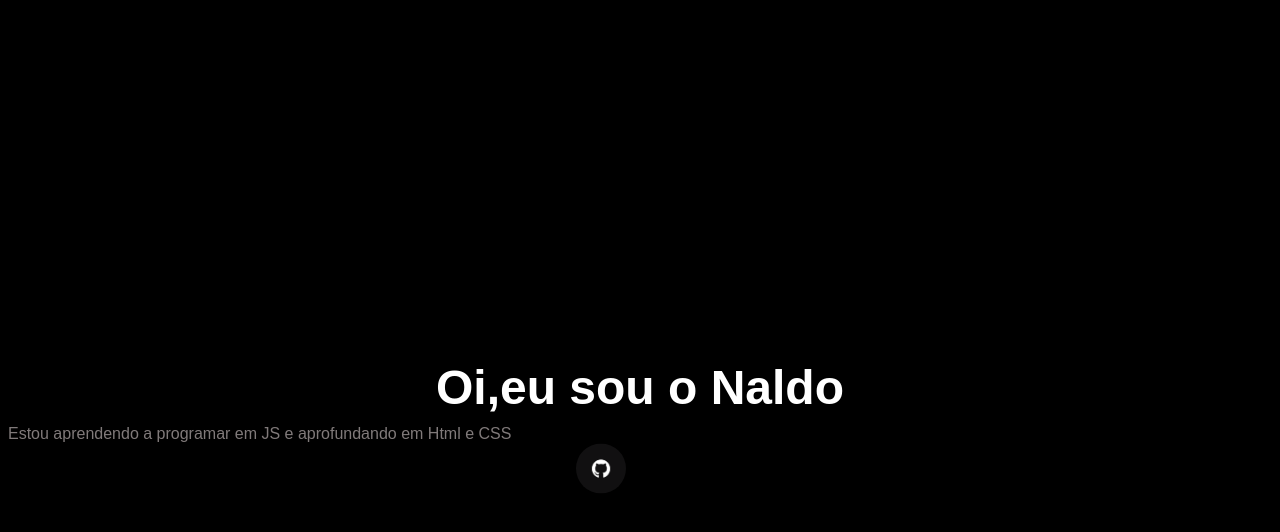
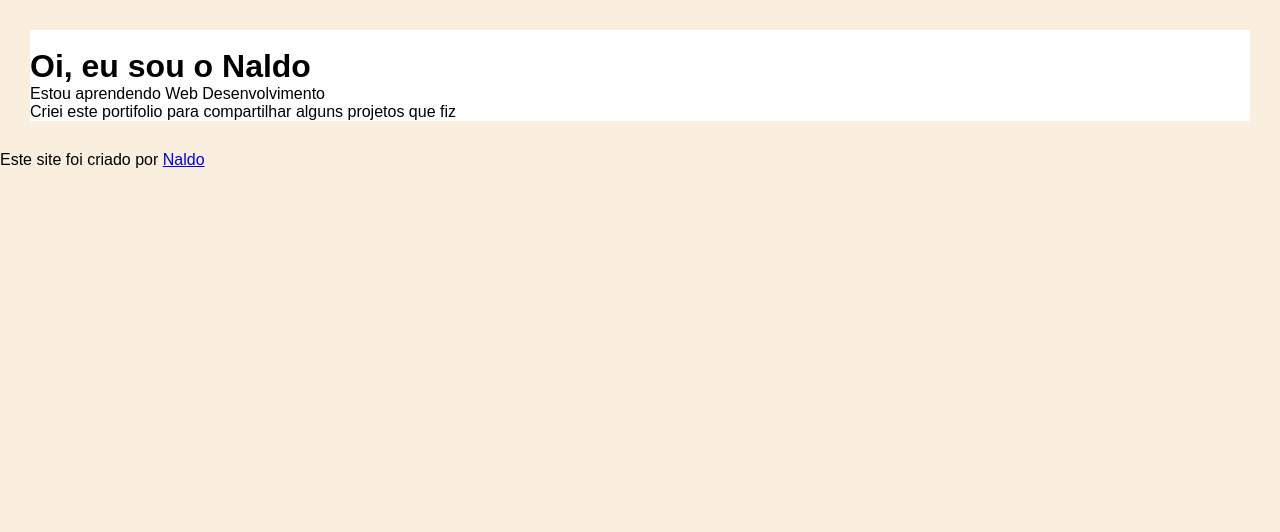
Before and after one commit to jrNaldo/portifolio, a plain HTML site: page index.html in a window 1280 px wide. Drawn offline with Linux system fonts and the light colour scheme.

Commit message:
Recriando portifolio

```diff
--- a/estilos/style.css
+++ b/estilos/style.css
@@ -1,58 +1,15 @@
 @charset "UTF-8";
+
 *{
     padding: 0px;
     margin: 0px;
     font-family: Arial, Helvetica, sans-serif;
 }
 body{
-    background-color: #000000;
-    color: white;
+    background-color: rgb(250, 238, 222);
 }
 main{
-    width: 100vw;
-    position: absolute;
-    top: 50%;
-    left: 50%;
-    transform: translate(-50% , -50%);
-}
-h1{
-   margin: 10px;
-   text-align: center;
-   font-size: 3rem;
-}
-p{
-    color: #d1c7c79c;
-    margin: 8px;
-}
-div#social{
-    position: absolute;
-    top: 120%;
-    left: 45%;
-    transform: translate(-0% , -50%);
+    background-color: white;
+    margin: 30px;
 
 }
-img{
-    border-radius: 50%;
-    width: 50px;
-
-}
-a{
-    text-decoration: none;
-}
-img:hover{
-    border: 2px solid white;
-    animation-duration: .5s;
-}
-@media screen and (min-width:320px) and (max-width: 573px) {
-    h1{
-        font-size: 3rem;
-    }
-
-    div#social{
-        position: absolute;
-        top: 110%;
-        left: 40%;
-        transform: translate(-0% , -50%);
-
-    }
-}
--- a/index.html
+++ b/index.html
@@ -1,31 +1,27 @@
 <!DOCTYPE html>
-<html lang="pt-br">
+<html lang="en">
 <head>
     <meta charset="UTF-8">
     <meta name="viewport" content="width=device-width, initial-scale=1.0">
-    <meta name="description" content="Meu Portifolio">
-    <meta name="author" content="Naldo">
-    <meta name="keywords" content="Html,CSS,JavaScript">
     <title>Portifolio</title>
     <link rel="stylesheet" href="estilos/style.css">
 </head>
 <body>
-    <header>
+    <main>
         <nav>
+            <a href="">
 
+            </a><a href=""></a><a href=""></a>
         </nav>
-    </header>
-    <main>
-        <section id="preto">
-            <div id="foto"></div>
-            <h1>Oi,eu sou o Naldo</h1>
-            <p> Estou aprendendo a programar em JS e aprofundando em Html e CSS</p>
 
-            <div id="social"><a href="https://github.com/jrNaldo"><img src="imagens/images.png" alt=""></div>
-        </section>
+
+        <div id="foto"><img src="#" alt=""></div>
+        <h1>Oi, eu sou o Naldo</h1>
+        <p>Estou aprendendo Web Desenvolvimento</p>
+        <p>Criei este portifolio para compartilhar alguns projetos que fiz</p>
     </main>
     <footer>
-
+        Este site foi criado por <a href="https://github.com/jrNaldo" target="_blank">Naldo</a>
     </footer>
 </body>
 </html>
```
